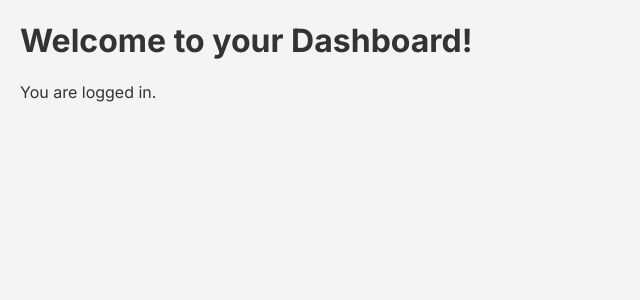
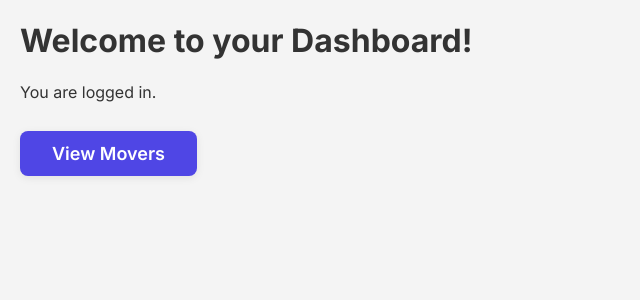
Before and after one commit to anjalibhimani/brown-movers-app, a Next.js app in the folder frontend/: page /dashboard in a window 1280 px wide. Shown: the top 300 px of the page, without its empty margins (0-640 px from the left). Built offline with nearby package versions, Linux system fonts and the light colour scheme.

Commit message:
add button to see movers page.js

```diff
--- a/frontend/app/dashboard/page.js
+++ b/frontend/app/dashboard/page.js
@@ -1,8 +1,26 @@
+import Link from 'next/link';
+
 export default function Dashboard() {
     return (
       <div>
         <h1>Welcome to your Dashboard!</h1>
         <p>You are logged in.</p>
+        <Link href="/movers" legacyBehavior>
+          <a style={{
+            display: 'inline-block',
+            marginTop: 24,
+            padding: '12px 32px',
+            background: '#4f46e5',
+            color: '#fff',
+            borderRadius: 8,
+            fontWeight: 600,
+            textDecoration: 'none',
+            fontSize: 18,
+            boxShadow: '0 2px 8px rgba(0,0,0,0.08)'
+          }}>
+            View Movers
+          </a>
+        </Link>
       </div>
     );
   }
```
